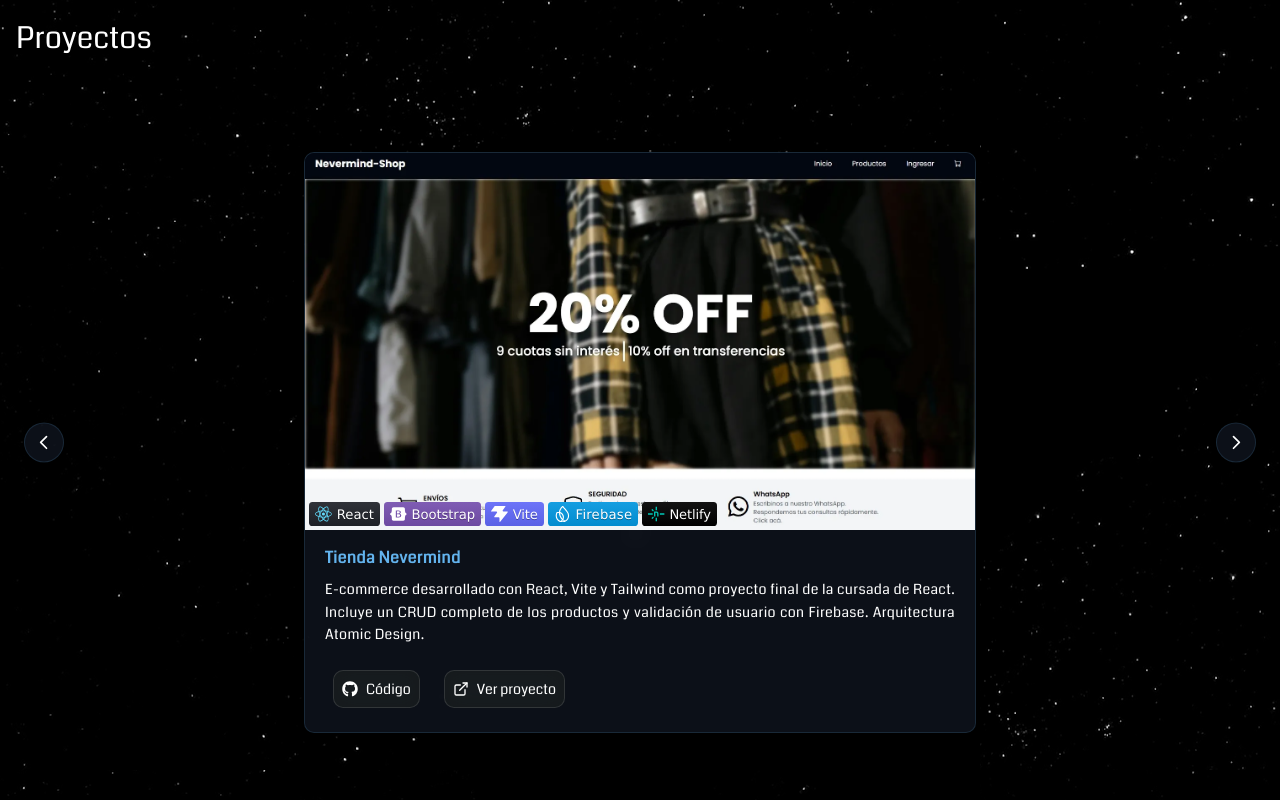
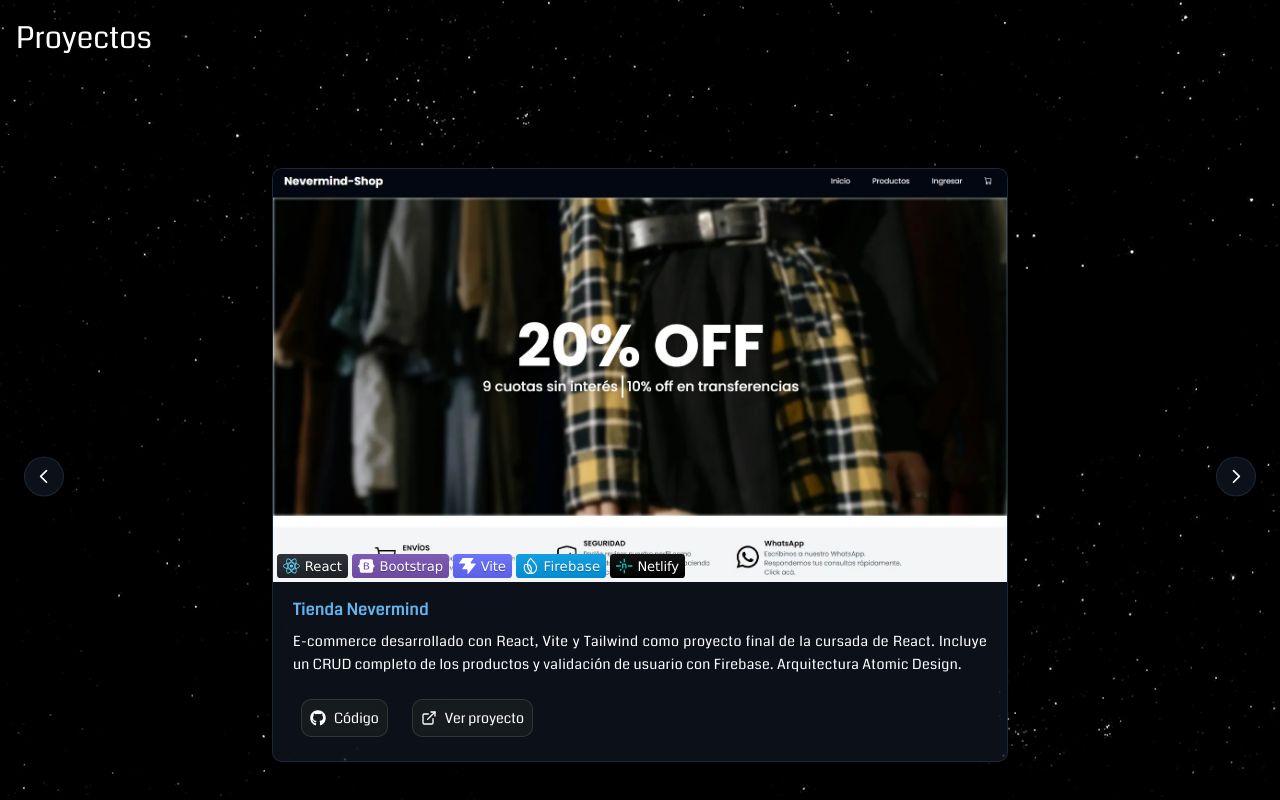
Before and after one commit to Oliver-92/Portafolio, a React (Vite) app: page / in a window 1280 px wide. Shown: the part 1740-2540 px from the top of the page. Built offline with nearby package versions, Linux system fonts and the light colour scheme.

Commit message:
fix/visual details of the carousel cards

```diff
--- a/src/components/atoms/Carousel.tsx
+++ b/src/components/atoms/Carousel.tsx
@@ -10,14 +10,15 @@
     if (!items.length) return null;
 
     return (
-        <div className="relative w-full overflow-hidden px-8 md:px-12 py-4">
+        <div className="relative w-full py-4">
+            <div className="overflow-hidden mx-2 sm:mx-8 md:mx-12">
                 <div
                     className="flex transition-transform duration-700 ease-in-out"
                     style={{ transform: `translateX(-${currentIndex * 100}%)` }}
                 >
                     {items.map((item, index) => (
                         <div key={index} className="w-full shrink-0 px-2 sm:px-4 flex justify-center">
-                        <div className="w-full max-w-2xl">
+                            <div className="w-full max-w-2xl lg:max-w-3xl">
                                 {item}
                             </div>
                         </div>
@@ -30,7 +31,7 @@
                         <button
                             key={index}
                             type="button"
-                        className={`w-3 h-3 rounded-full transition-all ${index === currentIndex ? "bg-(--text-primary)" : "bg-(--text-secondary) opacity-50"}`}
+                            className={`w-3 h-1 rounded-full transition-all ${index === currentIndex ? "bg-(--accent-color) w-8" : "bg-(--accent-glow) w-1"}`}
                             aria-current={index === currentIndex}
                             aria-label={`Slide ${index + 1}`}
                             onClick={() => setCurrentIndex(index)}
@@ -60,5 +61,6 @@
                     </span>
                 </button>
             </div>
+        </div>
     );
 }
--- a/src/components/molecules/ProjectCard.tsx
+++ b/src/components/molecules/ProjectCard.tsx
@@ -23,7 +23,7 @@
                 rounded-(--border-radius)
                 backdrop-blur-md
                 transition-all duration-(--transition-speed) ease
-                hover:-translate-y-2
+                m-4
             "
             style={{
                 background: "var(--card-bg)",
```
Also changed, not shown: src/styles.css (+14 -0 lines). Lines whose indentation alone changed are shown as unchanged.
